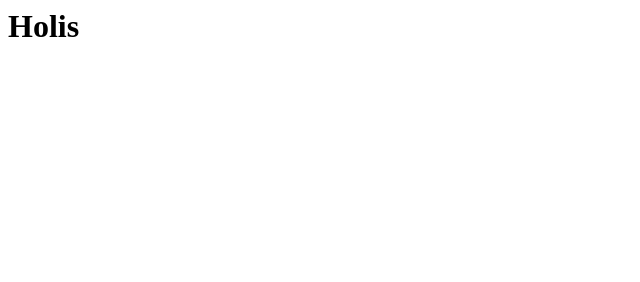
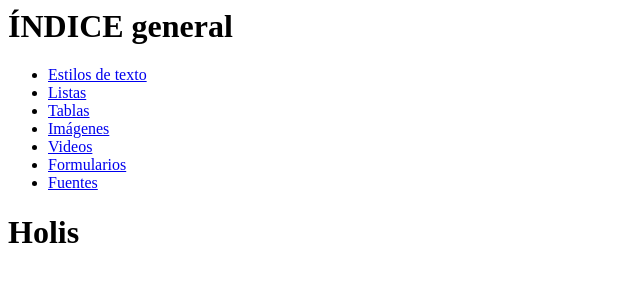
Before and after one commit to NataliaRI/NataliaRI.github.io, a plain HTML site: page index.html in a window 1280 px wide. Shown: the whole page, without its empty margins (0-640 px from the left). Drawn offline with Linux system fonts and the light colour scheme.

Commit message:
Update index.html
Intento de agregar índice desde aquí.

```diff
--- a/index.html
+++ b/index.html
@@ -2,6 +2,22 @@
 <head>
   </head>
   <body>
+    <header>
+  <h1>ÍNDICE general</h1>
+</header>
+<nav>
+  <ul>
+    <li><a href="estilos_de_texto.html" target="_blank">Estilos de texto</a></li>
+    <li><a href="listas.html" target="_blank">Listas</a></li>
+    <li><a href="Tablas.html" target="_blank">Tablas</a></li>
+    <li><a href="imagenes.html">Imágenes</a></li>
+    <li><a href="videos.html">Videos</a></li>
+	 <li><a href="formuarios.html" target="_blank">Formularios</a></li>
+
+    <li><a href="fuentes.html">Fuentes</a></li>
+
+  </ul>
+</nav>
     <h1> Holis</h1>
   </body>
 </html>
```
